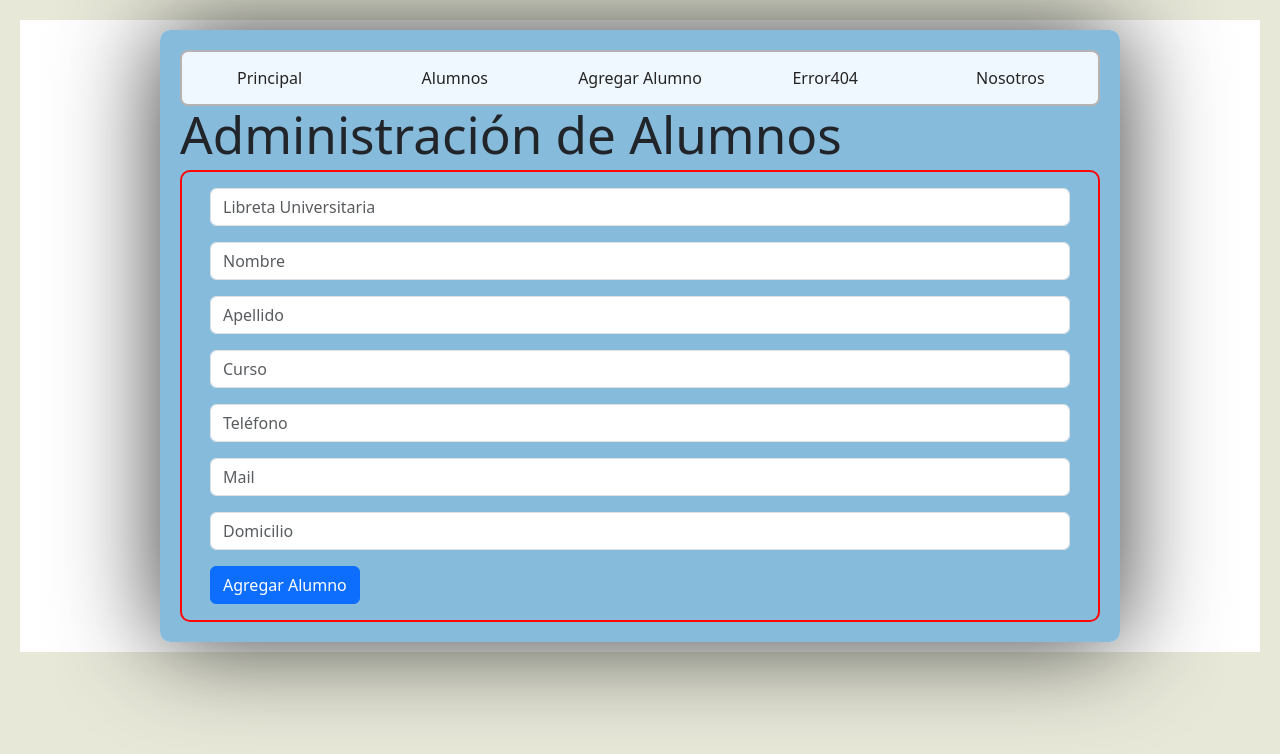
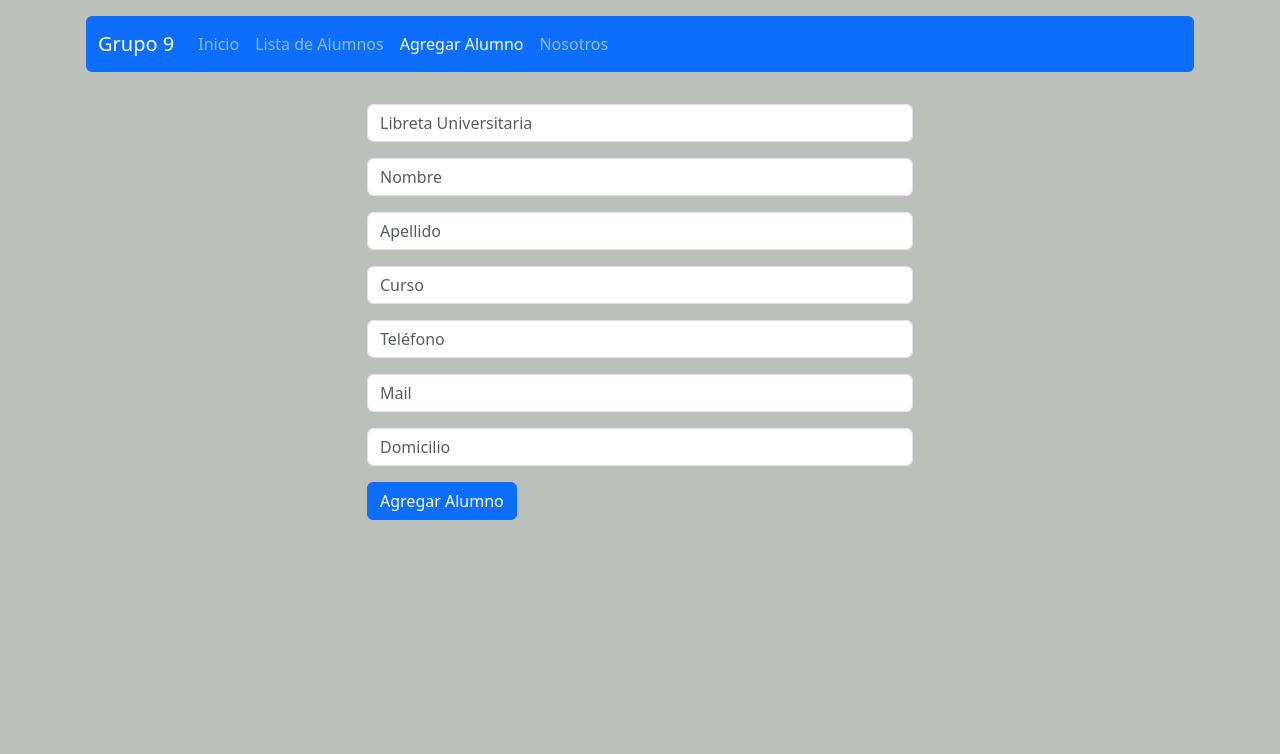
Before and after one commit to ValenFar/TP05PV2025GRUPO9, a React (Vite) app: page /Agregar-Alumno in a window 1280 px wide. Shown: the top 754 px of the page. Built offline with nearby package versions, Linux system fonts and the light colour scheme.

Commit message:
Se quito css por completo, se agregaron las funcionalidades para editar y borrar, se aplicaron condiciones al formulario de cargar alumnos y se arreglo la NavBar

```diff
--- a/src/App.jsx
+++ b/src/App.jsx
@@ -7,15 +7,38 @@ function App() {
   const [alumnos, setAlumnos] = useState([{ lu: "123456", nombre: "Juan", apellido: "Pérez", curso: "Ingeniería", telefono: "1234567890", mail: "juangP3@example.com", domicilio: "Calle Falsa 123" }, { lu: "654321", nombre: "Ana", apellido: "Gómez", curso: "Arquitectura", telefono: "0987654321", mail: "AnaG@example.com", domicilio: "Avenida Siempre Viva 456" }, { lu: "789012", nombre: "Luis", apellido: "Martínez", curso: "Medicina", telefono: "1122334455", mail: "martZ@example.com", domicilio: "Calle del Sol 789" }]);
 
   const agregarAlumno = (alumno) => {
+    const existe = alumnos.some(al => al.lu === alumno.lu);
+  if (existe) {
+    alert("Ya existe un alumno con esa LU");
+    return false;
+  }
     setAlumnos([...alumnos, alumno]);
+    return true;
+  };
+
+  const editarAlumno = (alumnoEditado) => {
+    setAlumnos(alumnos.map(al =>
+      al.lu === alumnoEditado.lu ? alumnoEditado : al
+    ));
+  };
+
+  const eliminarAlumno = (lu) => {
+    setAlumnos(alumnos.filter(al => al.lu !== lu));
   };
 
   return (
-    <div>
-      <div className='contenedor1'>
+    <div className='container-fluid bg-personalizado min-vh-100'>
+      <div className='container bg-personalizado p-3'>
         <Menu/>
-        <h1>Administración de Alumnos</h1>
-        <AppRouter alumnos={alumnos} agregarAlumno={agregarAlumno} />
+      </div>
+
+      <div className='container-fluid bg-personalizado'>
+        <AppRouter
+          alumnos={alumnos}
+          agregarAlumno={agregarAlumno}
+          editarAlumno={editarAlumno}
+          eliminarAlumno={eliminarAlumno}
+          />
       </div>
     </div>
   )
--- a/src/components/AddAlumno.jsx
+++ b/src/components/AddAlumno.jsx
@@ -1,4 +1,4 @@
-import { useState } from "react";
+import { useState, useEffect } from "react";
 //import '../css/Add.css'
 import Container from 'react-bootstrap/Container';
 import Button from 'react-bootstrap/Button';
@@ -7,8 +7,9 @@ import InputGroup from 'react-bootstrap/InputGroup';
 import 'bootstrap/dist/css/bootstrap.min.css';
 
 
-const AddAlumno = ({ onAdd }) => {
-  const [form, setForm] = useState({
+const AddAlumno = ({ onAdd, onEdit, modo = "agregar", alumno, onClose }) => {
+  const [form, setForm] = useState(
+    alumno || {
     lu: "",
     nombre: "",
     apellido: "",
@@ -18,16 +19,23 @@ const AddAlumno = ({ onAdd }) => {
     domicilio: "",
   });
 
+useEffect(() => {
+    if (alumno) {
+      setForm(alumno);
+    }
+  }, [alumno]);
+
   const handleChange = (e) => {
     setForm({ ...form, [e.target.name]: e.target.value });
   };
 
   const handleSubmit = (e) => {
     e.preventDefault();
-    onAdd(form); // llama a la funcion por proms
-    console.log(form)
-    console.log("el formulario se envio")
-    setForm({
+    if (modo === "editar"){
+      onEdit(form);
+      alert(`Alumno '${form.nombre} ${form.apellido}' Editado Exitosamente!!`);
+      if (onClose) onClose();
+      setForm({
       lu: "",
       nombre: "",
       apellido: "",
@@ -35,14 +43,36 @@ const AddAlumno = ({ onAdd }) => {
       telefono: "",
       mail: "",
       domicilio: "",
-    });
-    alert(`Alumno '${form.nombre} ${form.apellido}' Agregado Exitosamente!!`)
+      });
+    } else {
+      const agregado = onAdd(form)
+      if(agregado) {
+        alert(`Alumno '${form.nombre} ${form.apellido}' Agregado Exitosamente!!`)
+        if(onClose) onClose();
+        setForm({
+        lu: "",
+        nombre: "",
+        apellido: "",
+        curso: "",
+        telefono: "",
+        mail: "",
+        domicilio: "",
+      });
+      }
+
+    }
+    console.log(form)
+    console.log("el formulario se envio")
   };
 
   return (
-    <Container className='container-product'  style={{}}>
-      <Form onSubmit={handleSubmit} className='product-form'>
-        <Form.Group className="mb-3" controlId="formBasicEmail">
+    <Container className='container mt-3'>
+
+      <Form onSubmit={handleSubmit} className='row justify-content-center '>
+        <div className="col-10 col-sm-8 col-md-6 col-lg-6">
+
+          {modo !== "editar" &&(
+            <Form.Group className="mb-3" controlId="formBasicEmail">
           <InputGroup className="mb-3">
             <Form.Control
               name="lu"
@@ -50,9 +80,18 @@ const AddAlumno = ({ onAdd }) => {
               value={form.lu}
               onChange={handleChange}
               required
+              pattern="^\d+$"
+              title="Solo se aceptan Numeros!"
             />
           </InputGroup>
         </Form.Group>
+          )}
+        {modo === "editar" &&(
+          <div className="mb-3">
+            <strong>LU:</strong> {form.lu}
+          </div>
+        )}
+
 
         <Form.Group className="mb-3" controlId="formNombre">
           <InputGroup className="mb-3">
@@ -62,6 +101,8 @@ const AddAlumno = ({ onAdd }) => {
               value={form.nombre}
               onChange={handleChange}
               required
+              pattern="^[A-Za-zÁÉÍÓÚáéíóúÑñ\s]+$"
+              title="Solo se aceptar Letras!"
             />
           </InputGroup>
         </Form.Group>
@@ -74,6 +115,8 @@ const AddAlumno = ({ onAdd }) => {
               value={form.apellido}
               onChange={handleChange}
               required
+              pattern="^[A-Za-zÁÉÍÓÚáéíóúÑñ\s]+$"
+              title="Solo se aceptar Letras!"
             />
           </InputGroup>
         </Form.Group>
@@ -86,6 +129,8 @@ const AddAlumno = ({ onAdd }) => {
               value={form.curso}
               onChange={handleChange}
               required
+              pattern="^[A-Za-zÁÉÍÓÚáéíóúÑñ\s]+$"
+              title="Solo se aceptar Letras!"
             />
           </InputGroup>
         </Form.Group>
@@ -98,6 +143,8 @@ const AddAlumno = ({ onAdd }) => {
               value={form.telefono}
               onChange={handleChange}
               required
+              pattern="^\d+$"
+              title="Solo números"
             />
           </InputGroup>
         </Form.Group>
@@ -105,6 +152,7 @@ const AddAlumno = ({ onAdd }) => {
         <Form.Group className="mb-3" controlId="formMail">
           <InputGroup className="mb-3">
             <Form.Control
+            type="email"
               name="mail"
               placeholder="Mail"
               value={form.mail}
@@ -122,12 +170,18 @@ const AddAlumno = ({ onAdd }) => {
               value={form.domicilio}
               onChange={handleChange}
               required
+              pattern="^(?=.*[A-Za-zÁÉÍÓÚáéíóúÑñ])(?=.*\d)[A-Za-zÁÉÍÓÚáéíóúÑñ0-9\s\.,º\-#]+$"
+              title="La dirección debe contener letras y números"
             />
           </InputGroup>
         </Form.Group>
-        <Button type="submit">Agregar Alumno</Button >
+        <Button type="submit">
+          {modo === "editar" ? "Editar Alumno" : "Agregar Alumno"}
+        </Button >
+        </div>
       </Form>
     </Container>
+
   );
 };
 
--- a/src/components/ListaAlumnos.jsx
+++ b/src/components/ListaAlumnos.jsx
@@ -3,42 +3,31 @@ import Card from 'react-bootstrap/Card';
 import Button from 'react-bootstrap/Button';
 import Modal from 'react-bootstrap/Modal';
 import { useState } from 'react';
+import AddAlumno from './AddAlumno';
 
-const ListaAlumnos = ({ alumnos }) => {
+const ListaAlumnos = ({ alumnos, agregarAlumno, editarAlumno, eliminarAlumno }) => {
+  const [show, setShow] = useState(false);
   console.log(alumnos)
-  console.log("llegaron los datos")
+  console.log("llegaron")
+  const [alumnoSeleccionado, setAlumnoSeleccionado] = useState(null);
 
-  const [show, setShow] = useState(false);
-
-  const handleClose = () => setShow(false);
-  const handleShow = () => setShow(true);
-
-  const modal = (show,alumno) => {
-    return (
-    <Modal show={show} onHide={handleClose}>
-        <Modal.Header closeButton>
-          <Modal.Title><p><strong>LU:</strong> {alumno.lu}</p></Modal.Title>
-        </Modal.Header>
-        <Modal.Body>AGREGAR UN FORMULARIO PARECIDO AL ARCHIVO "AddAlumno.jsh cargado con la información del alumno elegido"</Modal.Body>
-        <Modal.Footer>
-          <Button variant="secondary" onClick={handleClose}>
-            Cerrar
-          </Button>
-          <Button variant="primary" onClick={() => {handleClose();/*Agregar aquí la función que actualiza un objeto del array que se ha pasado como props*/}}>
-            Guardar cambios
-          </Button>
-        </Modal.Footer>
-    </Modal>
-    )
+  const handleClose = () => {
+    setShow(false);
+    setAlumnoSeleccionado(null);
   };
 
-  return(
+  const handleShow = (alumno) => {
+    setAlumnoSeleccionado(alumno);
+    setShow(true);
+  };
+
+  return (
     <>
-    <Card body style={{ alignItems: 'center', marginBottom: '10px', fontSize: '30px' }} >Lista de Alumnos</Card>
-    <Accordion defaultActiveKey="0" flush>
+      <Card body className='container col-10 col-sm-8 col-md-6 col-lg-7' style={{ alignItems: 'center', marginBottom: '10px', fontSize: '30px' }} >Lista de Alumnos</Card>
+      <Accordion className='container col-10 col-sm-8 col-md-6 col-lg-7' defaultActiveKey="0" flush>
         {alumnos.length === 0 && <p>No hay alumnos cargados.</p>}
         {alumnos.map((alumno, index) => (
-      <Accordion.Item eventKey={index}>
+          <Accordion.Item eventKey={index} key={alumno.lu}>
             <Accordion.Header className='accordion-header'>
               <p><strong>LU:</strong> {alumno.lu}</p>
               <p className='accordion-header-parrafo' ><strong>Nombre:</strong> {alumno.nombre}</p>
@@ -49,20 +38,34 @@ const ListaAlumnos = ({ alumnos }) => {
               <p><strong>Teléfono:</strong> {alumno.telefono}</p>
               <p><strong>Mail:</strong> {alumno.mail}</p>
               <p><strong>Domicilio:</strong> {alumno.domicilio}</p>
-            <Button variant="primary" className='accordion-header-button edit' onClick={handleShow} >Editar</Button>
-            {modal(show,alumno)}
-            <Button variant="danger" className='accordion-header-button delete' onClick={() => {/*Agregar aquí la función que elimina un objeto del array que se ha pasado como props*/}} >Eliminar</Button>
+              <Button variant="primary" className='accordion-header-button edit' onClick={() => handleShow(alumno)} >Editar</Button>
+              <Button variant="danger" className='accordion-header-button delete' onClick={() => eliminarAlumno(alumno.lu)} >Eliminar</Button>
             </Accordion.Body>
             <hr />
           </Accordion.Item>
-
         ))}
       </Accordion>
+
+      <Modal show={show} onHide={handleClose}>
+        <Modal.Header closeButton>
+          <Modal.Title>
+            {alumnoSeleccionado && <p><strong>LU:</strong> {alumnoSeleccionado.lu}</p>}
+          </Modal.Title>
+        </Modal.Header>
+        <Modal.Body>
+          {alumnoSeleccionado && (
+            <AddAlumno
+              modo="editar"
+              alumno={alumnoSeleccionado}
+              onAdd={agregarAlumno}
+              onEdit={editarAlumno}
+              onClose={handleClose}
+            />
+          )}
+        </Modal.Body>
+      </Modal>
     </>
-  )
-}
-
-
-
+  );
+};
 
 export default ListaAlumnos;
--- a/src/components/nav.jsx
+++ b/src/components/nav.jsx
@@ -1,15 +1,24 @@
-import { Link } from "react-router";
+import { Link, NavLink } from "react-router-dom";
+import Navbar from "react-bootstrap/Navbar";
+import Nav from "react-bootstrap/Nav";
+import Container from "react-bootstrap/Container";
 
 const Menu = () =>{
     return(
-    <nav className='menu'>
-        <Link to='/'>Principal </Link>
-        <Link to='/Lista-Alumnos'>Alumnos </Link>
-        <Link to='/Agregar-Alumno'>Agregar Alumno </Link>
-        <Link to='/error'>Error404</Link>
-        <Link to='/Nosotros'>Nosotros</Link>
-
-    </nav>
+    <Navbar bg="primary" variant="dark" className="rounded">
+    <Container>
+      <Navbar.Brand as={Link} to="/">Grupo 9</Navbar.Brand>
+      <Navbar.Toggle aria-controls="basic-navbar-nav" />
+      <Navbar.Collapse id="basic-navbar-nav">
+        <Nav className="me-auto">
+          <Nav.Link as={NavLink} to="/" end>Inicio</Nav.Link>
+          <Nav.Link as={NavLink} to="/Lista-Alumnos">Lista de Alumnos</Nav.Link>
+          <Nav.Link as={NavLink} to="/Agregar-Alumno">Agregar Alumno</Nav.Link>
+          <Nav.Link as={NavLink} to="/Nosotros">Nosotros</Nav.Link>
+        </Nav>
+      </Navbar.Collapse>
+    </Container>
+  </Navbar>
     )
 }
 
--- a/src/css/Add.css
+++ b/src/css/Add.css
@@ -1,4 +1,4 @@
-.product-form {
+/*.product-form {
 
   margin: 20px;
   border-radius: 10px;
@@ -23,7 +23,7 @@
 .product-block {
   display: flex;
   gap: 20px;
-  flex-wrap: wrap; /* para que se ajuste en pantallas pequeñas */
+  flex-wrap: wrap; /* para que se ajuste en pantallas pequeñas //
   padding: 10px 0;
   border-bottom: 1px solid rgba(255, 255, 255, 0.3);
 }
@@ -67,3 +67,4 @@
 .product-form button:hover {
   background-color: #297241;
 }
+*/
--- a/src/css/App.css
+++ b/src/css/App.css
@@ -1,4 +1,4 @@
-a {
+/*a {
   font-weight: 500;
   color: #646cff;
   text-decoration: inherit;
@@ -75,3 +75,8 @@ button:focus-visible {
   border-radius: 10px;
   box-shadow: 0px 0px 100px #373737;
 }
+*/
+
+.bg-personalizado{
+  background-color: rgb(187, 193, 186);
+}
--- a/src/main.jsx
+++ b/src/main.jsx
@@ -1,6 +1,6 @@
 import { createRoot } from 'react-dom/client';
-import 'bootstrap/dist/css/bootstrap.min.css'; // Solo el CSS de Bootstrap
-import './index.css'; // Tu propio CSS (si tenés)
+import 'bootstrap/dist/css/bootstrap.min.css';
+//import './index.css';
 import App from './App.jsx';
 import { BrowserRouter } from 'react-router-dom';
 
--- a/src/router/AppRouter.jsx
+++ b/src/router/AppRouter.jsx
@@ -5,12 +5,12 @@ import Error from '../components/error'
 import Nosotros from '../components/nosotros'
 import AddAlumno from '../components/AddAlumno'
 
-const AppRouter = ({ alumnos, agregarAlumno }) =>{
+const AppRouter = ({ alumnos, agregarAlumno, editarAlumno, eliminarAlumno }) =>{
     return(
         <div className='router'>
             <Routes>
                 <Route path="/" element={<Principal/>}/>
-                <Route path='/Lista-Alumnos' element={<ListaAlumnos alumnos={alumnos} />} />
+                <Route path='/Lista-Alumnos' element={<ListaAlumnos alumnos={alumnos} agregarAlumno={agregarAlumno} editarAlumno={editarAlumno} eliminarAlumno={eliminarAlumno}/>} />
                 <Route path='/Agregar-Alumno' element={<AddAlumno onAdd={agregarAlumno} />} />
                 <Route path='/Nosotros' element={<Nosotros/>}/>
                 <Route path='*' element={<Error/>}/>
```
Lines whose indentation alone changed are shown as unchanged.
